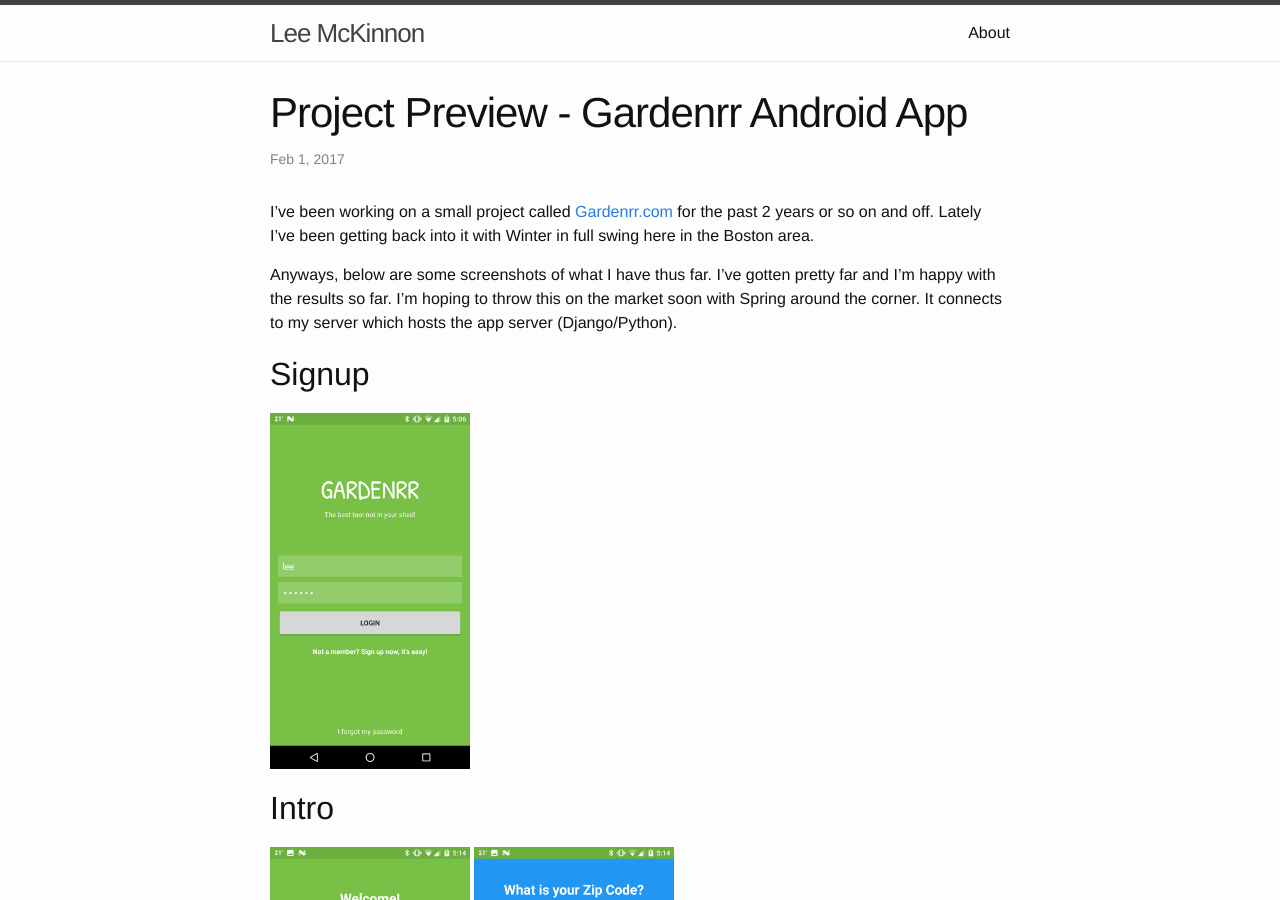
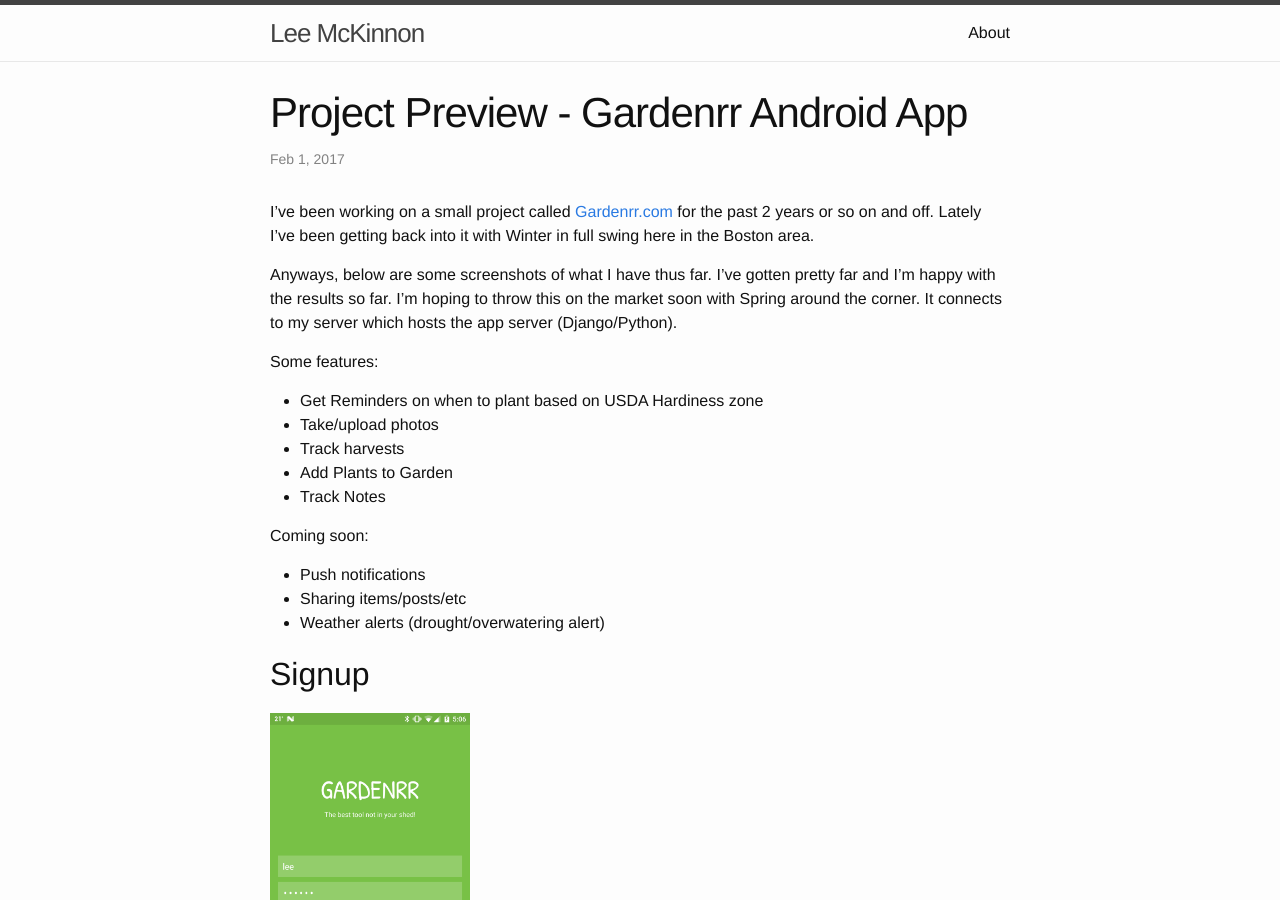
Before and after one commit to leemac/leemac.github.io, a Jekyll site: the page built from _posts/2017-02-01-gardenrr-preview.md, in a window 1280 px wide and 900 px high. Built offline with Jekyll 4.4.1, drawn with Linux system fonts in a browser that asks for light colours.

Commit message:
gardenrr update

```diff
--- a/_posts/2017-02-01-gardenrr-preview.md
+++ b/_posts/2017-02-01-gardenrr-preview.md
@@ -7,6 +7,20 @@
 
 Anyways, below are some screenshots of what I have thus far. I've gotten pretty far and I'm happy with the results so far. I'm hoping to throw this on the market soon with Spring around the corner. It connects to my server which hosts the app server (Django/Python).
 
+Some features:
+
+* Get Reminders on when to plant based on USDA Hardiness zone
+* Take/upload photos
+* Track harvests
+* Add Plants to Garden
+* Track Notes
+
+Coming soon:
+
+* Push notifications
+* Sharing items/posts/etc
+* Weather alerts (drought/overwatering alert)
+
 ## Signup
 
 <img src="/images/posts/gardenrr-preview/login.png" alt="Drawing" style="width: 200px;"/>
@@ -15,11 +29,17 @@
 
 <img src="/images/posts/gardenrr-preview/intro1.png" alt="Drawing" style="width: 200px;"/>
 <img src="/images/posts/gardenrr-preview/intro2.png" alt="Drawing" style="width: 200px;"/>
+<img src="/images/posts/gardenrr-preview/intro3.png" alt="Drawing" style="width: 200px;"/>
+<img src="/images/posts/gardenrr-preview/intro4.png" alt="Drawing" style="width: 200px;"/>
+<img src="/images/posts/gardenrr-preview/intro7.png" alt="Drawing" style="width: 200px;"/>
 
 ## Main area
 
 <img src="/images/posts/gardenrr-preview/reminders.png" alt="Drawing" style="width: 200px;"/>
+<img src="/images/posts/gardenrr-preview/plants.png" alt="Drawing" style="width: 200px;"/>
+<img src="/images/posts/gardenrr-preview/feed.png" alt="Drawing" style="width: 200px;"/>
 
 ## Plant area
 
+<img src="/images/posts/gardenrr-preview/plant_info.png" alt="Drawing" style="width: 200px;"/>
 <img src="/images/posts/gardenrr-preview/harvests.png" alt="Drawing" style="width: 200px;"/>
```
